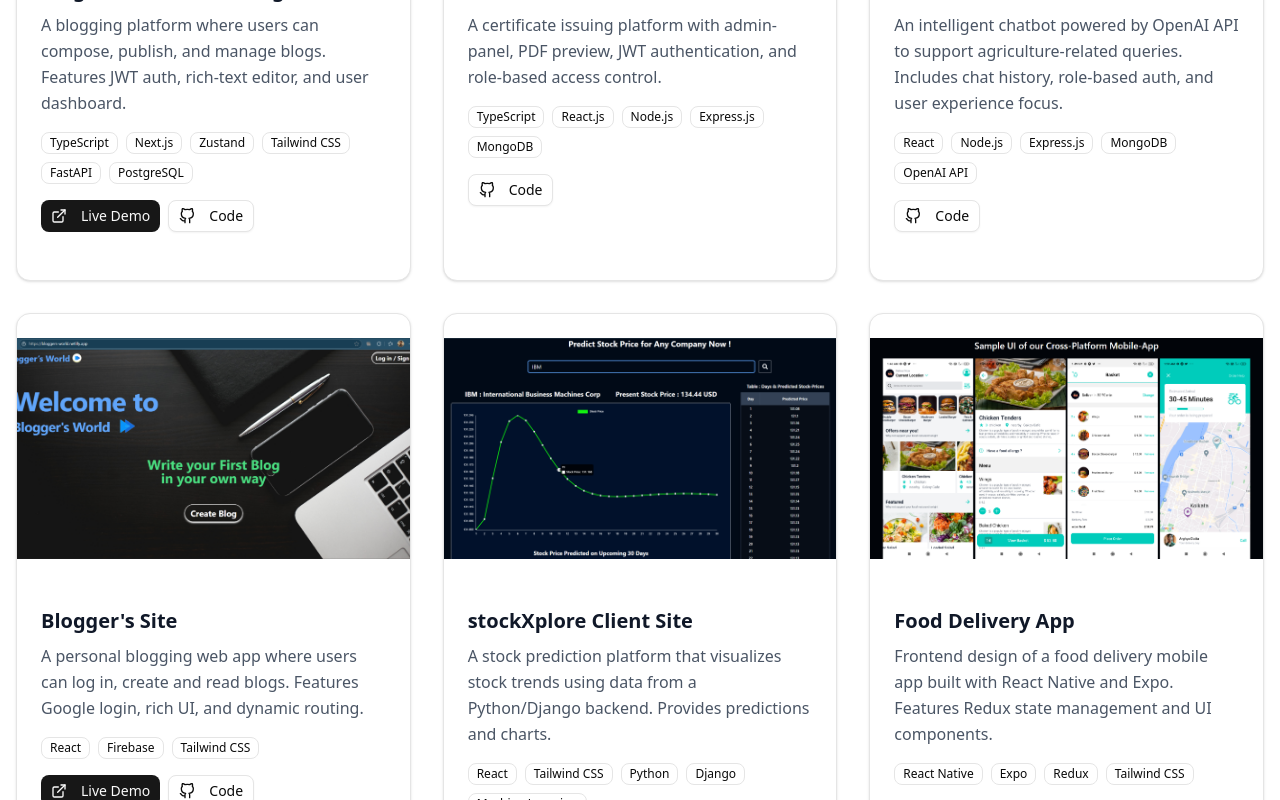
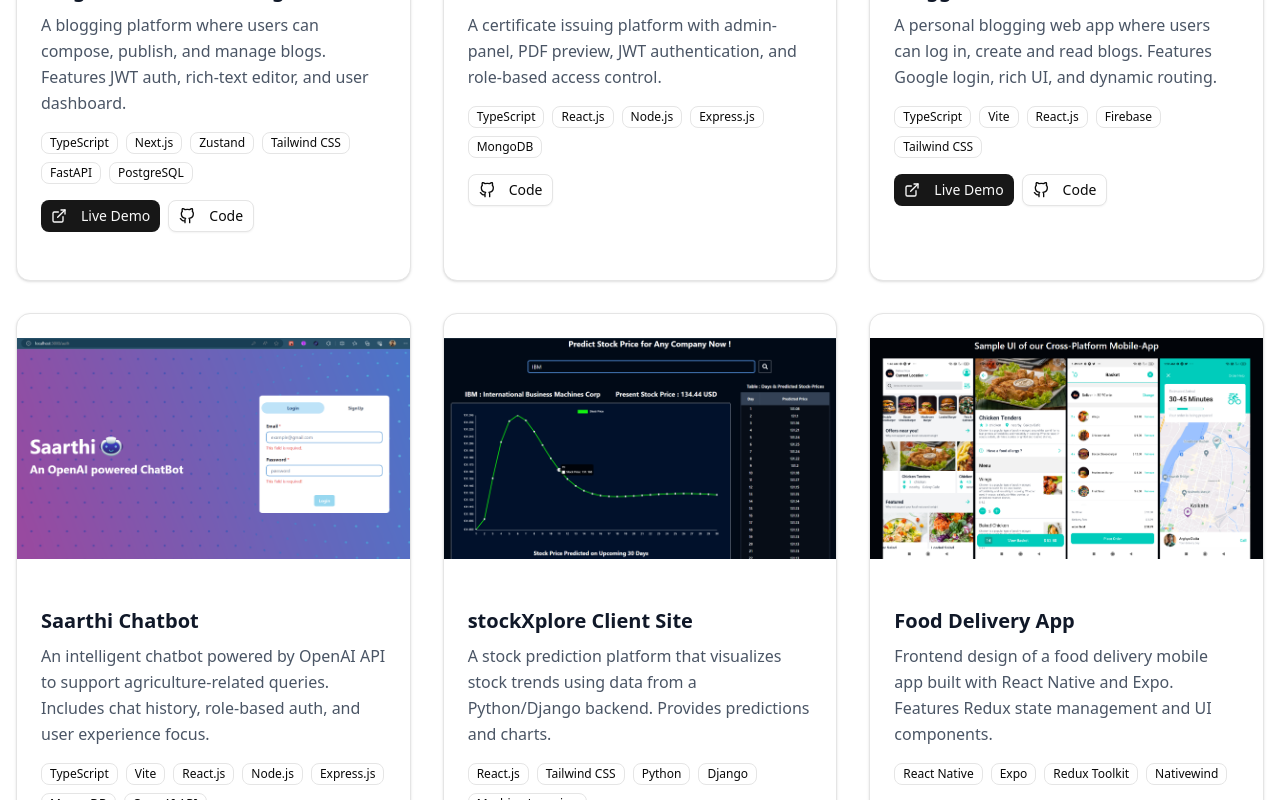
Before and after one commit to arghyadutta080/portfolio-2.0, a Next.js app: page / in a window 1280 px wide. Shown: the part 3800-4600 px from the top of the page. Built offline with nearby package versions, Linux system fonts and the light colour scheme.

Commit message:
update: project-details

```diff
--- a/data/portfolio-data.ts
+++ b/data/portfolio-data.ts
@@ -107,65 +107,45 @@ export const portfolioData = {
       image: "/projects/certificate-generator.png",
     },
     {
+      id: 4,
+      name: "Blogger's Site",
+      description:
+      "A personal blogging web app where users can log in, create and read blogs. Features Google login, rich UI, and dynamic routing.",
+      technologies: ["TypeScript", "Vite", "React.js", "Firebase", "Tailwind CSS"],
+      liveUrl: "https://bloggers-world.netlify.app",
+      githubUrl: "https://github.com/arghyadutta080/Blogger-s-Site",
+      image: "/projects/bloggers_site.png",
+    },
+    {
       id: 3,
       name: "Saarthi Chatbot",
       description:
         "An intelligent chatbot powered by OpenAI API to support agriculture-related queries. Includes chat history, role-based auth, and user experience focus.",
-      technologies: ["React", "Node.js", "Express.js", "MongoDB", "OpenAI API"],
+      technologies: ["TypeScript", "Vite", "React.js", "Node.js", "Express.js", "MongoDB", "OpenAI API"],
       liveUrl: "", // Add live URL if deployed
       githubUrl: "https://github.com/arghyadutta080/Saarthi-Chatbot",
       image: "/projects/saarthi.png",
-    },
-    {
-      id: 4,
-      name: "Blogger's Site",
-      description:
-        "A personal blogging web app where users can log in, create and read blogs. Features Google login, rich UI, and dynamic routing.",
-      technologies: ["React", "Firebase", "Tailwind CSS"],
-      liveUrl: "https://bloggers-world.netlify.app",
-      githubUrl: "https://github.com/arghyadutta080/Blogger-s-Site",
-      image: "/projects/bloggers_site.png",
     },
     {
       id: 5,
       name: "stockXplore Client Site",
       description:
         "A stock prediction platform that visualizes stock trends using data from a Python/Django backend. Provides predictions and charts.",
-      technologies: ["React", "Tailwind CSS", "Python", "Django", "Machine Learning"],
+      technologies: ["React.js", "Tailwind CSS", "Python", "Django", "Machine Learning"],
       liveUrl: "", // Add live URL if deployed
       githubUrl: "https://github.com/arghyadutta080/stockXplore-clientsite",
       image: "/projects/stockxplore.png",
     },
-    // {
-    //   id: 6,
-    //   name: "TO-DO MERN App Client Site",
-    //   description:
-    //     "A full-stack to-do app with user auth, JWT, and task management. Built with MERN stack and email notification support.",
-    //   technologies: ["React", "Node.js", "Express.js", "MongoDB", "Tailwind CSS"],
-    //   liveUrl: "https://to-do-mern-app-client-site.vercel.app",
-    //   githubUrl: "https://github.com/arghyadutta080/TO-DO-MERN-App-Client-Site",
-    //   image: "/placeholder.svg?height=200&width=300",
-    // },
     {
-      id: 7,
+      id: 6,
       name: "Food Delivery App",
       description:
         "Frontend design of a food delivery mobile app built with React Native and Expo. Features Redux state management and UI components.",
-      technologies: ["React Native", "Expo", "Redux", "Tailwind CSS"],
+      technologies: ["React Native", "Expo", "Redux Toolkit", "Nativewind"],
       liveUrl: "", // Add live URL if deployed
       githubUrl: "https://github.com/arghyadutta080/Food-Delivery-App",
       image: "/projects/deliveroo.png",
-    },
-    // {
-    //   id: 8,
-    //   name: "Quiz App",
-    //   description:
-    //     "A Next.js 14 application that efficiently handles server-side rendering (SSR), caching, API calls, and global state management using React Query, Zustand, and ShadCN UI components.",
-    //   technologies: ["Next.js 14", "React Query", "Zustand", "ShadCN UI", "TypeScript", "Tailwind CSS"],
-    //   liveUrl: "https://quiz-app-opal-beta.vercel.app",
-    //   githubUrl: "https://github.com/arghyadutta080/Quiz-App",
-    //   image: "/placeholder.svg?height=200&width=300",
-    // },
+    }
   ],
 
 
```
